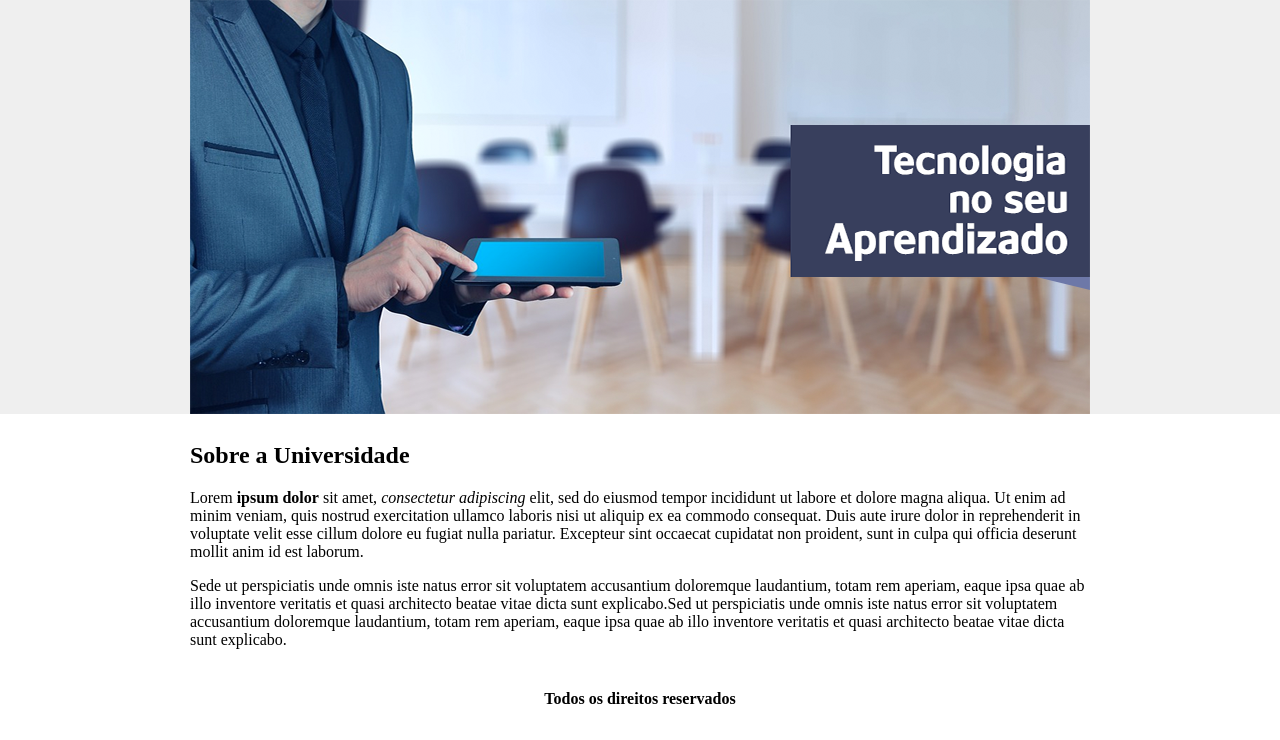
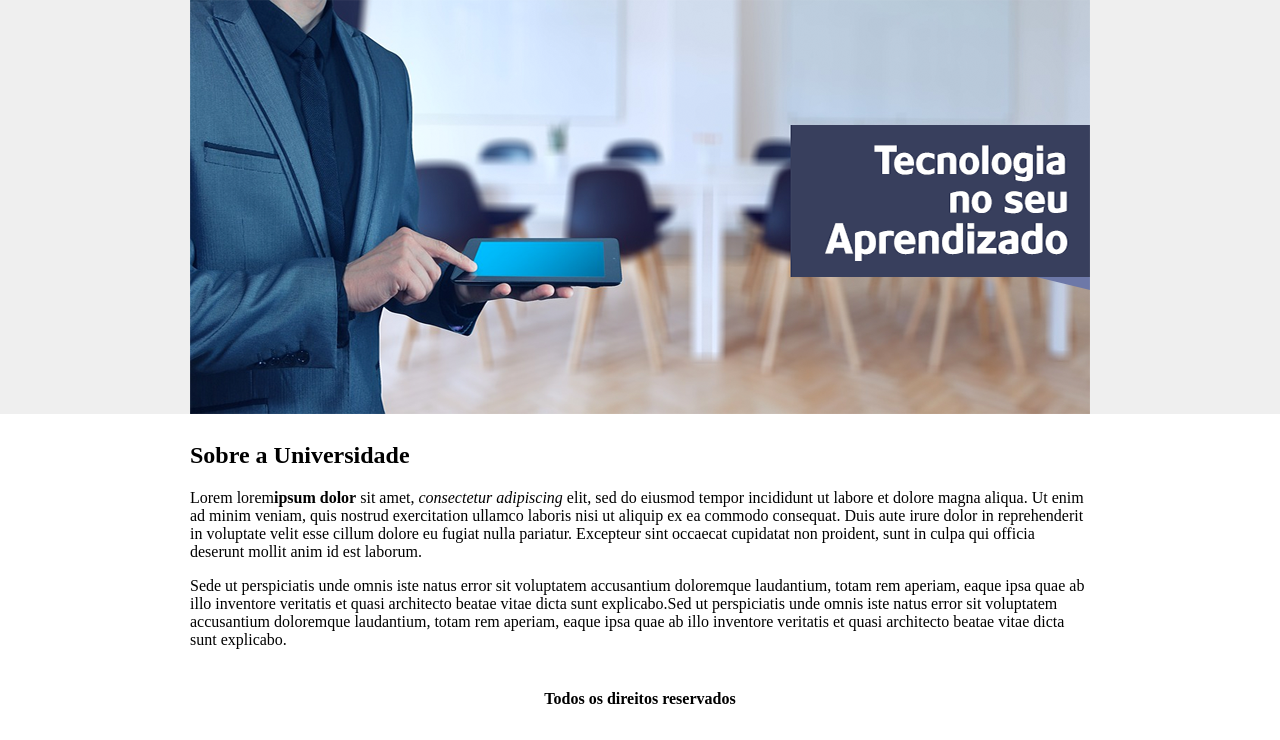
Before and after one commit to Magotheus/Projeto-Unes, a plain HTML site: page index.html in a window 1280 px wide. Shown: the part 104-844 px from the top of the page. Drawn offline with Linux system fonts and the light colour scheme.

Commit message:
update lorem lorem

```diff
--- a/index.html
+++ b/index.html
@@ -18,7 +18,7 @@
 			<tr> <!--Início Conteudo -->
 				<td colspan="2" >
 					<h2>Sobre a Universidade</h2>
-					<p>Lorem <strong>ipsum dolor</strong> sit amet, <em>consectetur adipiscing</em> elit, sed do eiusmod tempor incididunt ut labore et dolore magna aliqua. Ut enim ad minim veniam, quis nostrud exercitation ullamco laboris nisi ut aliquip ex ea commodo consequat. Duis aute irure dolor in reprehenderit in voluptate velit esse cillum dolore eu fugiat nulla pariatur. Excepteur sint occaecat cupidatat non proident, sunt in culpa qui officia deserunt mollit anim id est laborum.</p>
+					<p>Lorem lorem<strong>ipsum dolor</strong> sit amet, <em>consectetur adipiscing</em> elit, sed do eiusmod tempor incididunt ut labore et dolore magna aliqua. Ut enim ad minim veniam, quis nostrud exercitation ullamco laboris nisi ut aliquip ex ea commodo consequat. Duis aute irure dolor in reprehenderit in voluptate velit esse cillum dolore eu fugiat nulla pariatur. Excepteur sint occaecat cupidatat non proident, sunt in culpa qui officia deserunt mollit anim id est laborum.</p>
 
 					<p>Sede ut perspiciatis unde omnis iste natus error sit voluptatem accusantium doloremque laudantium, totam rem aperiam, eaque ipsa quae ab illo inventore veritatis et quasi architecto beatae vitae dicta sunt explicabo.Sed ut perspiciatis unde omnis iste natus error sit voluptatem accusantium doloremque laudantium, totam rem aperiam, eaque ipsa quae ab illo inventore veritatis et quasi architecto beatae vitae dicta sunt explicabo.</p>
 				</td>
```
